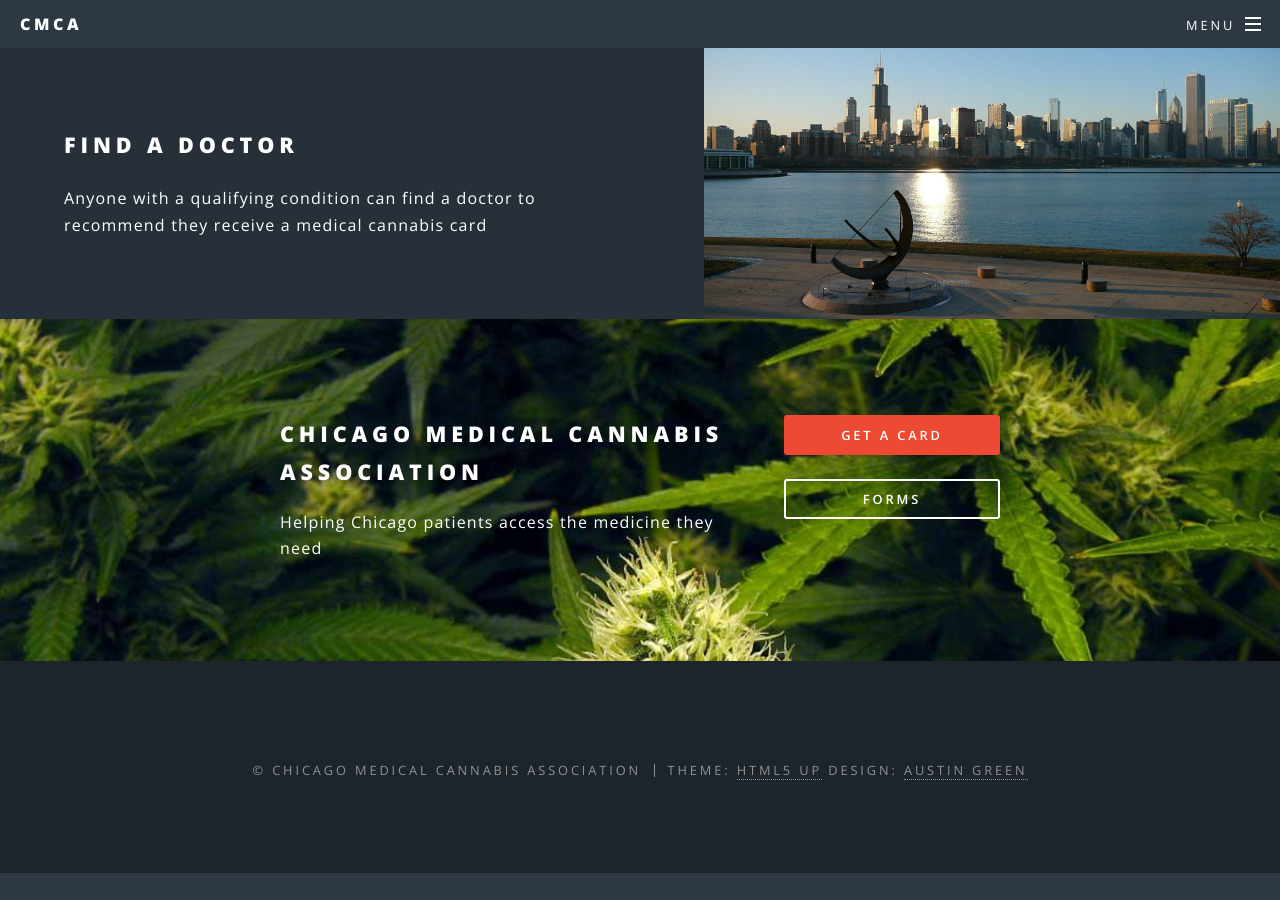
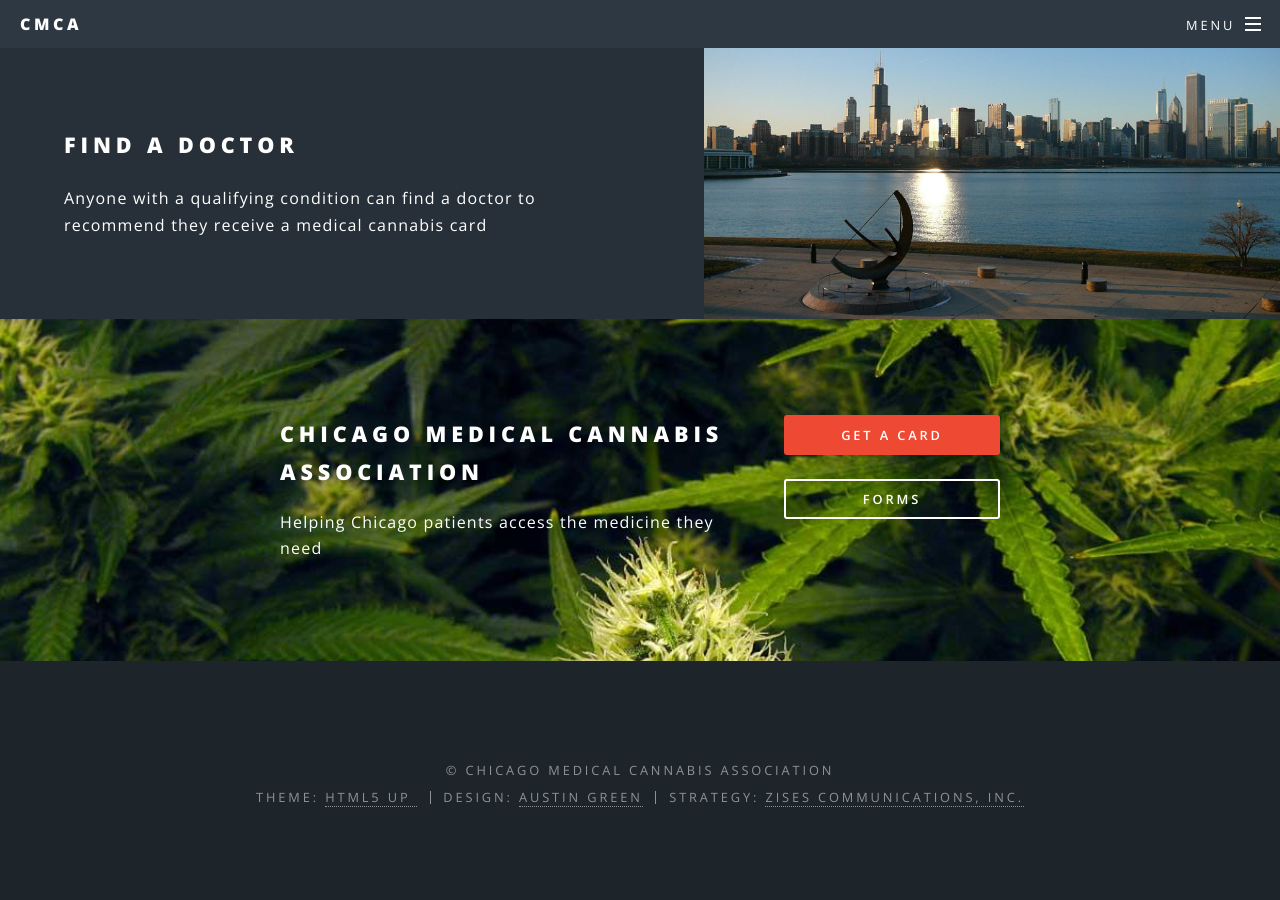
Before and after one commit to cloudzombie/CMCA, a Jekyll site: the page built from index.html, in a window 1280 px wide and 900 px high, scrolled down 1747 px. Built offline with Jekyll 4.4.1, drawn with Linux system fonts in a browser that asks for light colours; before the commit the page ends 2620 px from its top, so only the background shows below that.

Commit message:
footer changes

```diff
--- a/_includes/footer.html
+++ b/_includes/footer.html
@@ -6,6 +6,6 @@
     <li><a href="mailto:{{ site.email }}" class="icon fa-envelope-o"><span class="label">Email</span></a></li>
   </ul>-->
   <ul class="copyright">
-    <li>&copy; CHICAGO MEDICAL CANNABIS ASSOCIATION</li><li>Theme: <a href="http://html5up.net">HTML5 UP</a> Design: <a href="http://austingreen.info">AUSTIN GREEN</a></li>
+    <li>&copy; CHICAGO MEDICAL CANNABIS ASSOCIATION</li><br/>Theme: <a href="http://html5up.net">HTML5 UP <li></a> Design: <a href="http://austingreen.info">AUSTIN GREEN</a></li><li>Strategy: <a href="http://zis.es">Zises Communications, Inc.</a></li>
   </ul>
 </footer>
```
